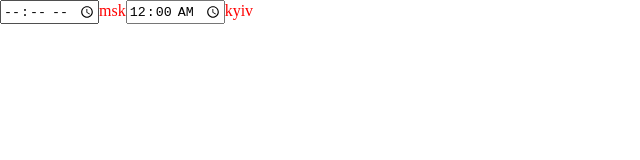
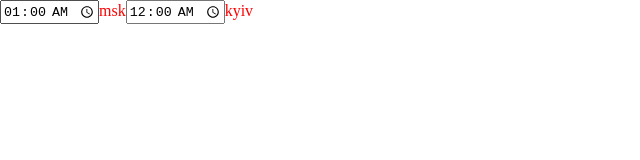
Before and after one commit to Wazerlixer/rest-countries-react, a React (Create React App) app: page /rest-countries-react/time-converter in a window 1280 px wide. Shown: the top 160 px of the page, without its empty margins (0-640 px from the left). Built offline with nearby package versions, Linux system fonts and the light colour scheme.

Commit message:
refactor: modify Router, TimeConverter

```diff
--- a/src/Router/Router.js
+++ b/src/Router/Router.js
@@ -11,8 +11,8 @@ import { TimeConverter } from "../pages/TimeConverter"
 export const Router = createBrowserRouter(
     [
         {
-            path: "",
-            element: <Navigate to="rest-countries-react/main" />
+            path: "rest-countries-react",
+            element: <Navigate to="/rest-countries-react/main" />
         },
         {
             path: "rest-countries-react",
--- a/src/pages/TimeConverter/TimeConverter.jsx
+++ b/src/pages/TimeConverter/TimeConverter.jsx
@@ -12,7 +12,7 @@ export const TimeConverter = () => {
         <div className="time-converter">
             <input type="time" id="msk"
                 value={
-                    `${currentTime.hours + 1 >= 10 ? currentTime.hours + 1 : "0" + currentTime.hours + 1}:${currentTime.minutes >= 10 ? currentTime.minutes : "0" + currentTime.minutes}`
+                    `${currentTime.hours + 1 >= 10 ? currentTime.hours + 1 : `0${currentTime.hours + 1}`}:${currentTime.minutes >= 10 ? currentTime.minutes : `0${currentTime.minutes}`}`
                 }
                 onChange={
                     (event) => {
@@ -29,7 +29,7 @@ export const TimeConverter = () => {
             <label htmlFor="msk">msk</label>
             <input type="time" id="kyiv"
                 value={
-                    `${currentTime.hours >= 10 ? currentTime.hours : "0" + currentTime.hours}:${currentTime.minutes >= 10 ? currentTime.minutes : "0" + currentTime.minutes}`
+                    `${currentTime.hours >= 10 ? currentTime.hours : `0${currentTime.hours}`}:${currentTime.minutes >= 10 ? currentTime.minutes : `0${currentTime.minutes}`}`
                 }
                 onChange={
 
```
